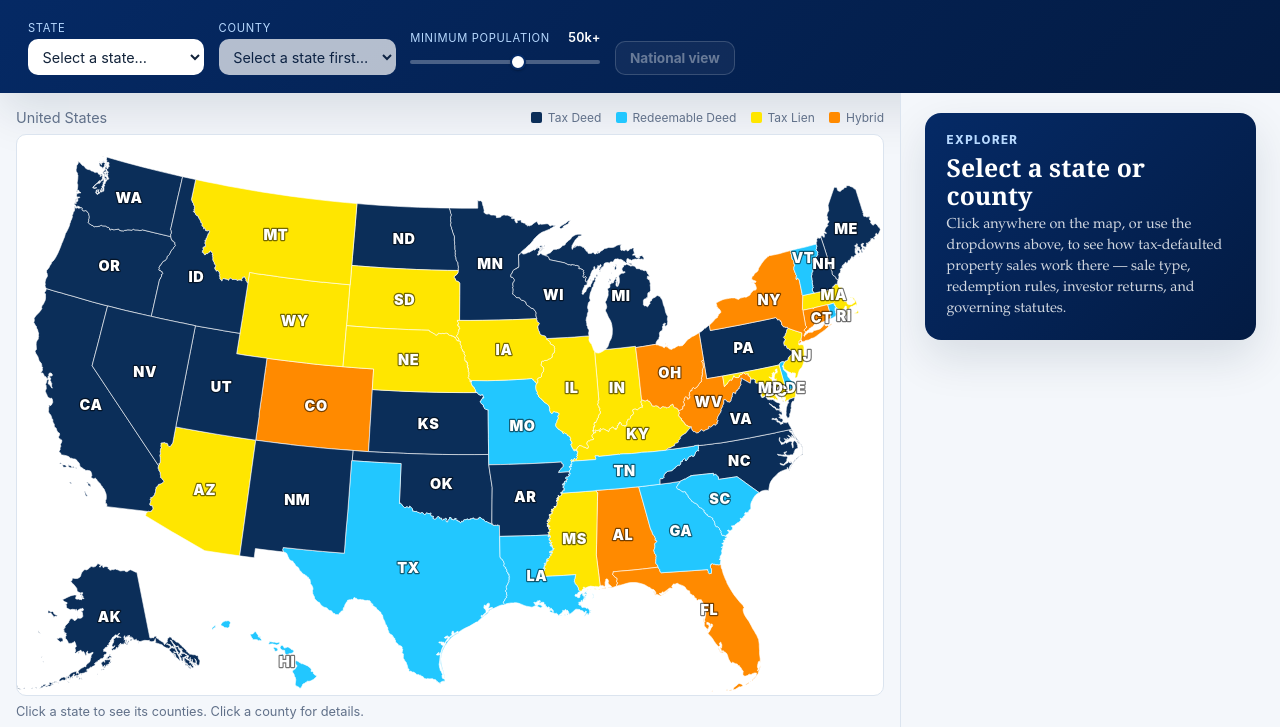
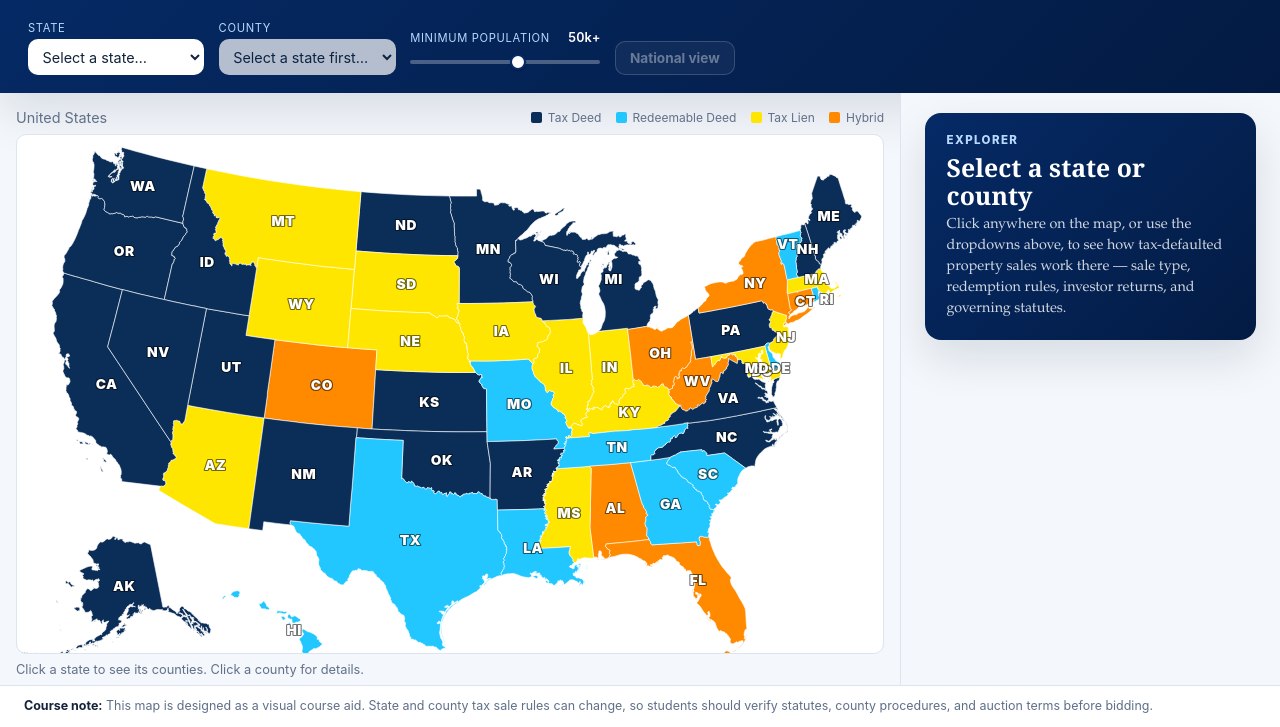
Before and after one commit to fayehall-ai/tax-deed-map, a plain HTML site: page index.html in a window 1280 px wide. Shown: the part 73-800 px from the top of the page. Drawn offline with nearby package versions, Linux system fonts and the light colour scheme.

Commit message:
Add course-note footnote matching the TDC map copy.
Restores a short footer for students: the map is a visual course aid and rules should be verified before bidding.

```diff
--- a/index.html
+++ b/index.html
@@ -72,6 +72,10 @@
   </aside>
 </main>
 
+<footer class="footnote">
+  <strong>Course note:</strong> This map is designed as a visual course aid. State and county tax sale rules can change, so students should verify statutes, county procedures, and auction terms before bidding.
+</footer>
+
 <script src="https://cdn.jsdelivr.net/npm/d3@7/dist/d3.min.js"></script>
 <script src="https://cdn.jsdelivr.net/npm/topojson-client@3/dist/topojson-client.min.js"></script>
 <script src="data/fips.js"></script>
--- a/style.css
+++ b/style.css
@@ -284,6 +284,22 @@ select:focus, .reset-btn:focus, #population-filter:focus-visible { outline: 2px
   font-family: -apple-system, BlinkMacSystemFont, "Segoe UI", sans-serif;
 }
 
+/* Course footnote — matches map.thetaxdeedcollective.com course note. */
+.footnote {
+  flex-shrink: 0;
+  position: relative;
+  z-index: 2;
+  background: var(--paper-raised);
+  border-top: 1px solid var(--line);
+  padding: 0.7rem 1.5rem;
+  font-size: 0.78rem;
+  line-height: 1.5;
+  color: var(--ink-soft);
+  font-family: -apple-system, BlinkMacSystemFont, "Segoe UI", sans-serif;
+}
+
+.footnote strong { color: var(--ink); }
+
 /* State/county panel header — match map.thetaxdeedcollective.com .panel-head */
 .detail-head {
   background: linear-gradient(135deg, var(--navy), var(--navy2));
```
